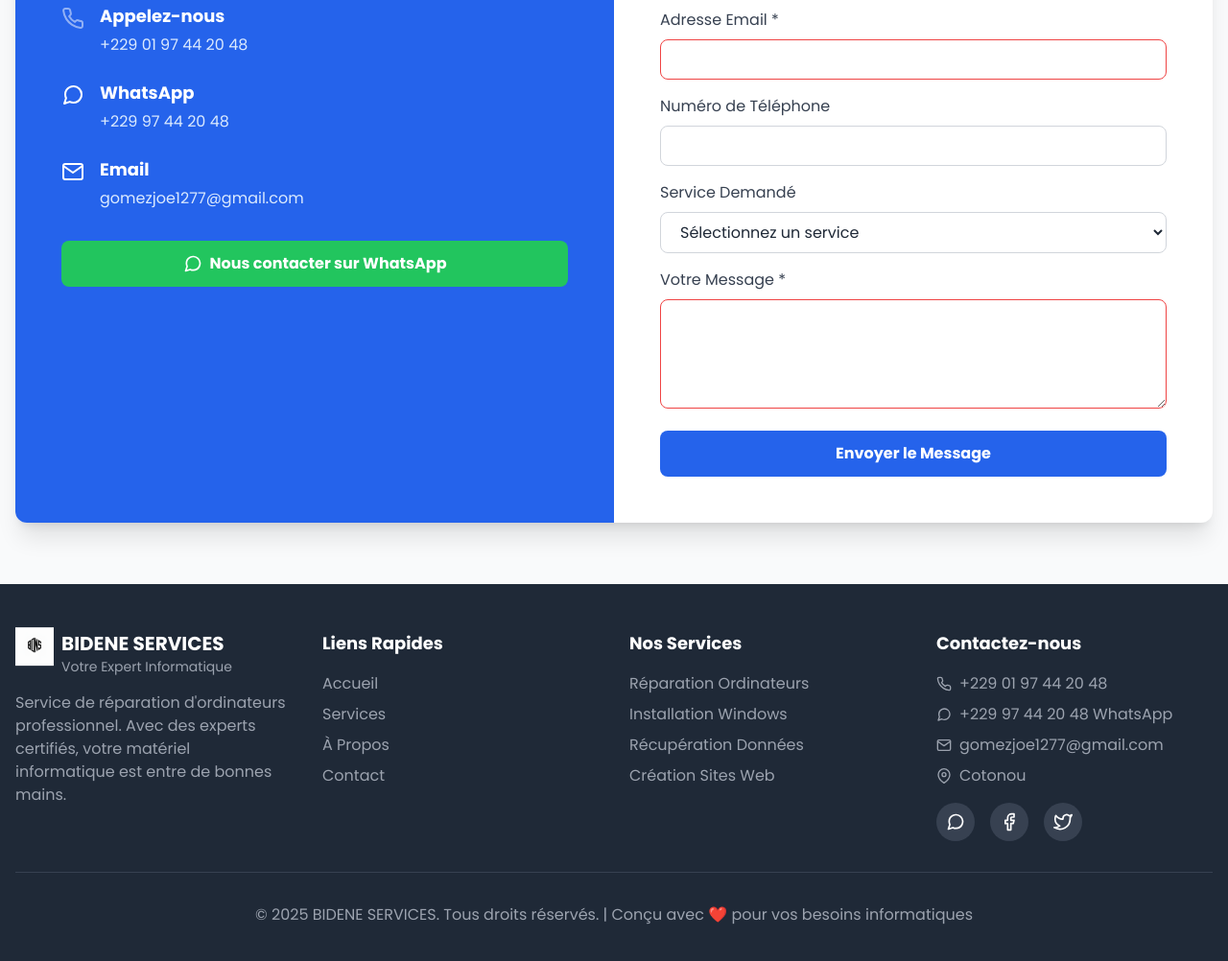
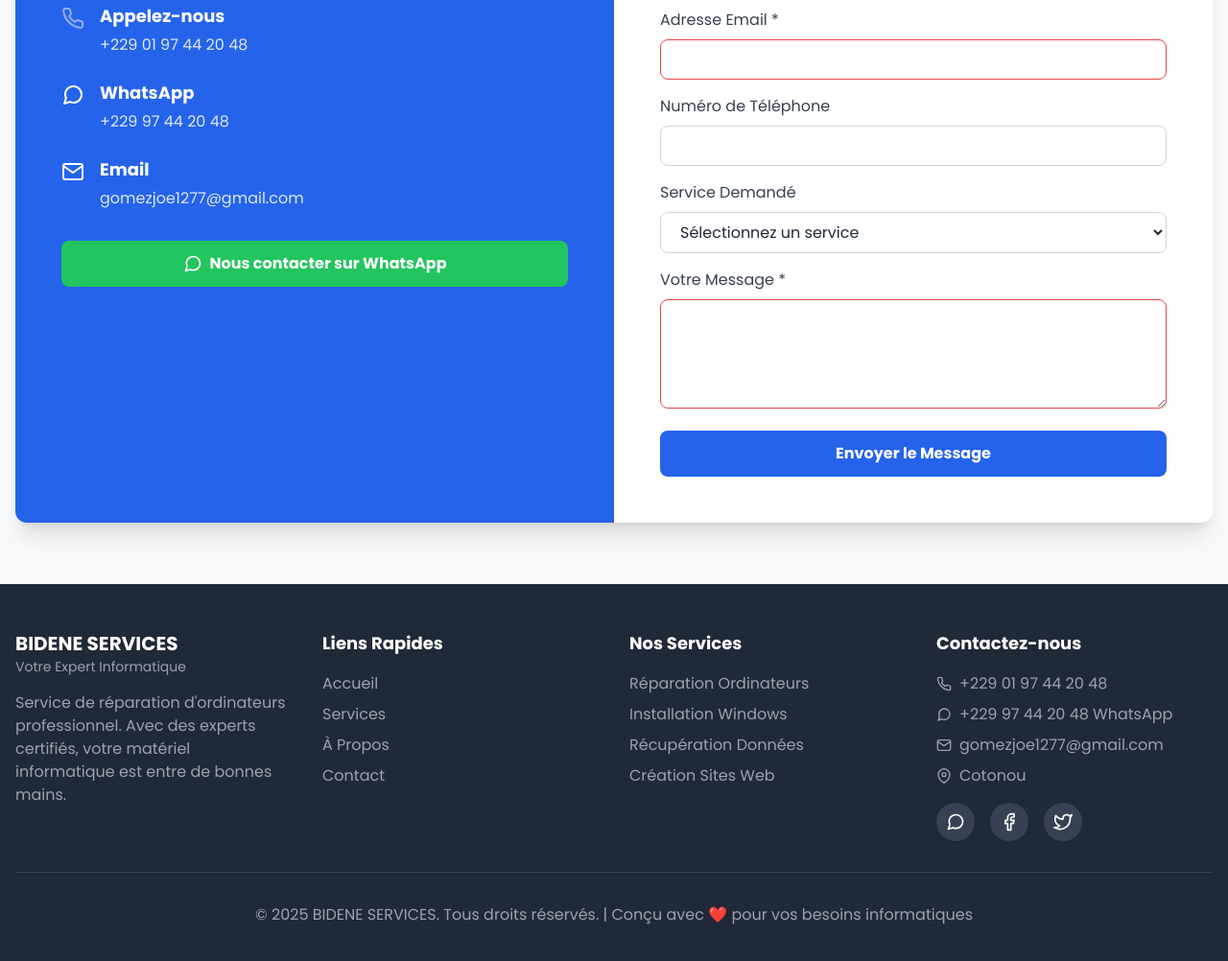
Before and after one commit to bidene/bidene-service, a plain HTML site: page index.html in a window 1280 px wide. Shown: the part 5281-6283 px from the top of the page at 96% size. Drawn offline with nearby package versions, Linux system fonts and the light colour scheme.

Commit message:
mise à jour ajoutée

```diff
--- a/index.html
+++ b/index.html
@@ -206,11 +206,6 @@
         }
         .back-to-top.show {
             opacity: 1;
-        }
-
-        /* Custom logo styling */
-        .bidene-logo {
-            filter: drop-shadow(0 4px 6px rgba(0, 0, 0, 0.1));
         }
 
         /* Responsive adjustments */
@@ -933,10 +928,7 @@
         <div class="max-w-7xl mx-auto px-4">
             <div class="grid grid-cols-1 md:grid-cols-4 gap-8">
                 <div>
-                    <div class="flex items-center space-x-2 mb-4">
-                        <div class="logo-container">
-                            <img src="images/logo.png" alt="Logo BIDENE SERVICES" class="h-10 w-auto object-contain" />
-                        </div>
+                    <div class="mb-4">
                         <div class="flex flex-col">
                             <span class="font-bold text-xl">BIDENE SERVICES</span>
                             <span class="text-sm text-gray-400">Votre Expert Informatique</span>
```
